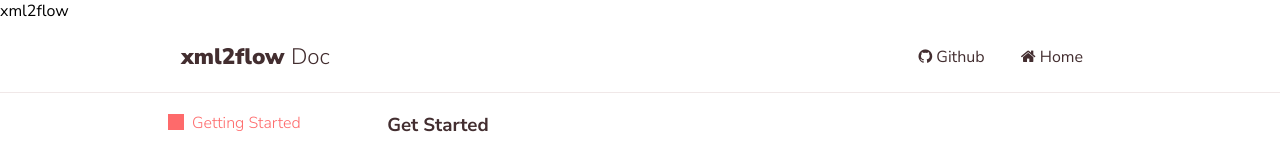
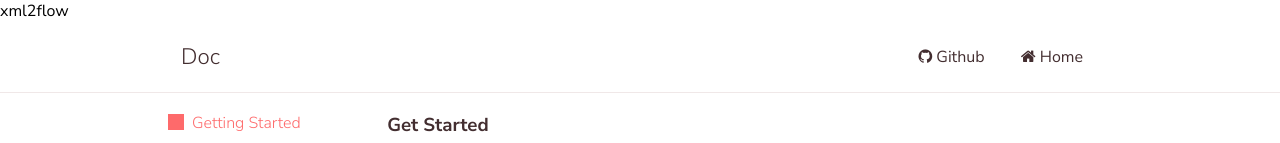
Before and after one commit to Raanaji/xml2flow, a plain HTML site: page doc.html in a window 1280 px wide. Shown: the top 143 px of the page. Drawn offline with nearby package versions, Linux system fonts and the light colour scheme.

Commit message:
Update doc.html

```diff
--- a/doc.html
+++ b/doc.html
@@ -14,7 +14,7 @@ xml2flow<!doctype html>
   <body>
     <div class="doc__bg"></div>
     <nav class="header">
-      <h1 class="logo">xml2flow <span class="logo__thin">Doc</span></h1>
+      <h1 class="logo"> <span class="logo__thin">Doc</span></h1>
       <ul class="menu">
         <div class="menu__item toggle"><span></span></div>
         <li class="menu__item"><a href="" class="link link--dark"><i class="fa fa-github"></i> Github</a></li>
```
